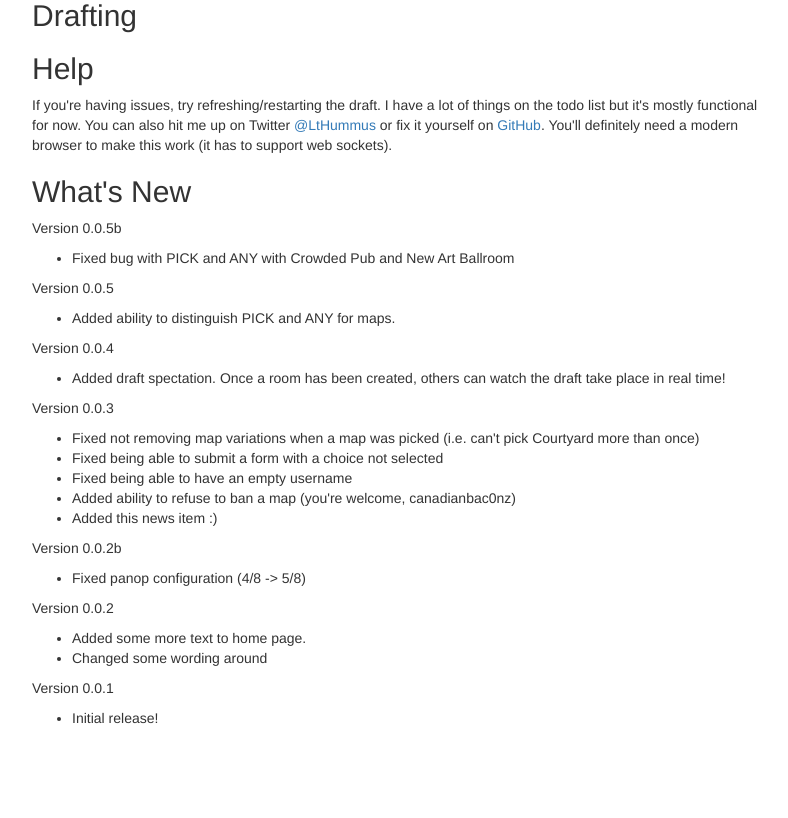
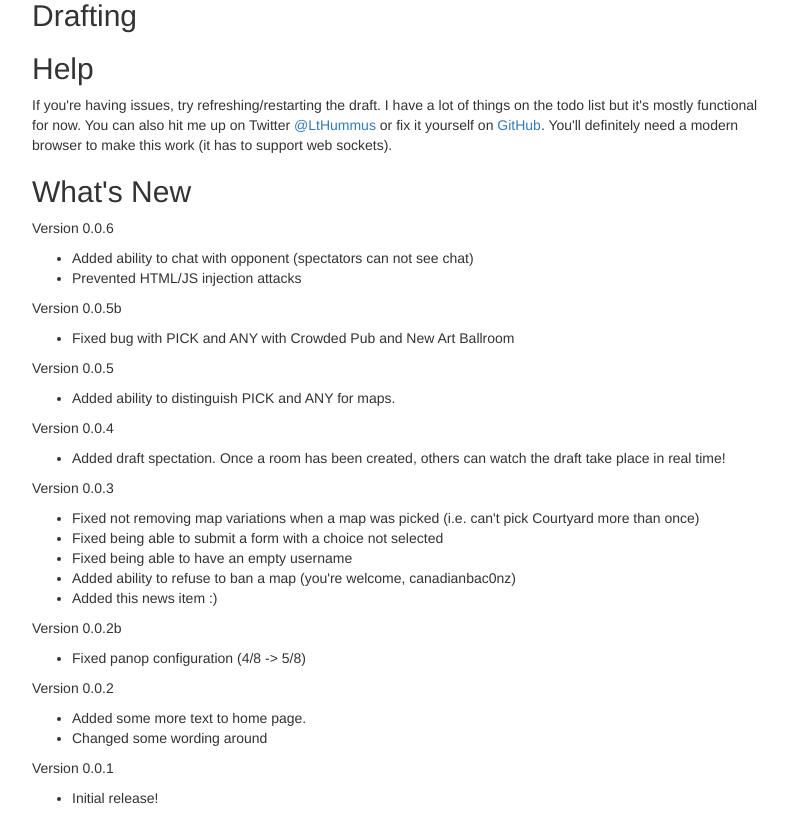
Before and after one commit to LtHummus/SpyPartyDraft, a Flask app: page / in a window 1280 px wide. Shown: the part 305-1123 px from the top of the page, without its empty margins (53-841 px from the left). Before the commit the page ends 1029 px from the top, so only its background shows below. Run offline with Flask 2, Linux system fonts and the light colour scheme; some libraries are stand-ins or nearby versions.

Commit message:
bumped version number

```diff
--- a/templates/index.html
+++ b/templates/index.html
@@ -414,7 +414,7 @@
 <a href="https://github.com/LtHummus/SpyPartyDraft"><img style="position: absolute; top: 0; right: 0; border: 0;" src="https://camo.githubusercontent.com/a6677b08c955af8400f44c6298f40e7d19cc5b2d/68747470733a2f2f73332e616d617a6f6e6177732e636f6d2f6769746875622f726962626f6e732f666f726b6d655f72696768745f677261795f3664366436642e706e67" alt="Fork me on GitHub" data-canonical-src="https://s3.amazonaws.com/github/ribbons/forkme_right_gray_6d6d6d.png"></a>
 <div class="container">
     <div class="col-md-8">
-        <h1>SpyParty Draft Tool <small>BETA version 0.0.5b</small></h1>
+        <h1>SpyParty Draft Tool <small>BETA version 0.0.6</small></h1>
         <div id="room_wrapper">
             <h2>Join:</h2>
             <div id="create_form_wrapper">
@@ -532,6 +532,11 @@
                 to make this work (it has to support web sockets).</p>
 
             <h2>What's New</h2>
+            <p>Version 0.0.6</p>
+            <ul>
+                <li>Added ability to chat with opponent (spectators can not see chat)</li>
+                <li>Prevented HTML/JS injection attacks</li>
+            </ul>
             <p>Version 0.0.5b</p>
             <ul>
                 <li>Fixed bug with PICK and ANY with Crowded Pub and New Art Ballroom</li>
```
